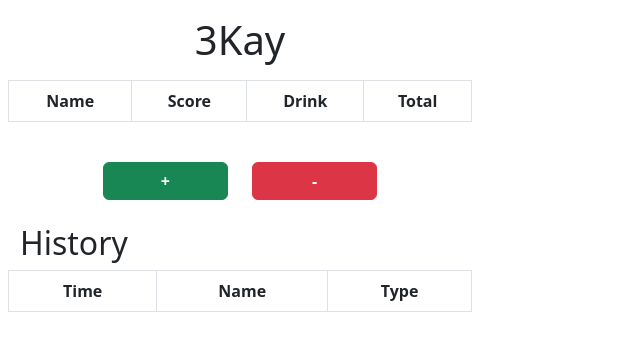
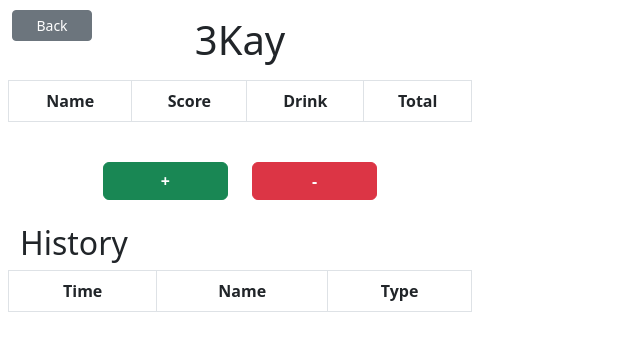
Before and after one commit to vutuan116/3kay, a plain HTML site: page index.html in a window 1280 px wide. Both pictures are taken after a click on the button "New game". Shown: the whole page, without its empty margins (0-640 px from the left). Drawn offline with nearby package versions, Linux system fonts and the light colour scheme.

Commit message:
Update index.html

```diff
--- a/index.html
+++ b/index.html
@@ -106,6 +106,7 @@
 
 
         <div id="div_main" style="display: none;">
+            <button type="button" class="btn btn-secondary btn-sm" style="width: 80px; position:fixed; float: left; top: 10px;" ON-CLICK="location.reload();">Back</button>
             <div class="row p-2">
                 <table class="table table-bordered" style="font-size: 16px; font-weight: bold;">
                     <thead>
```
